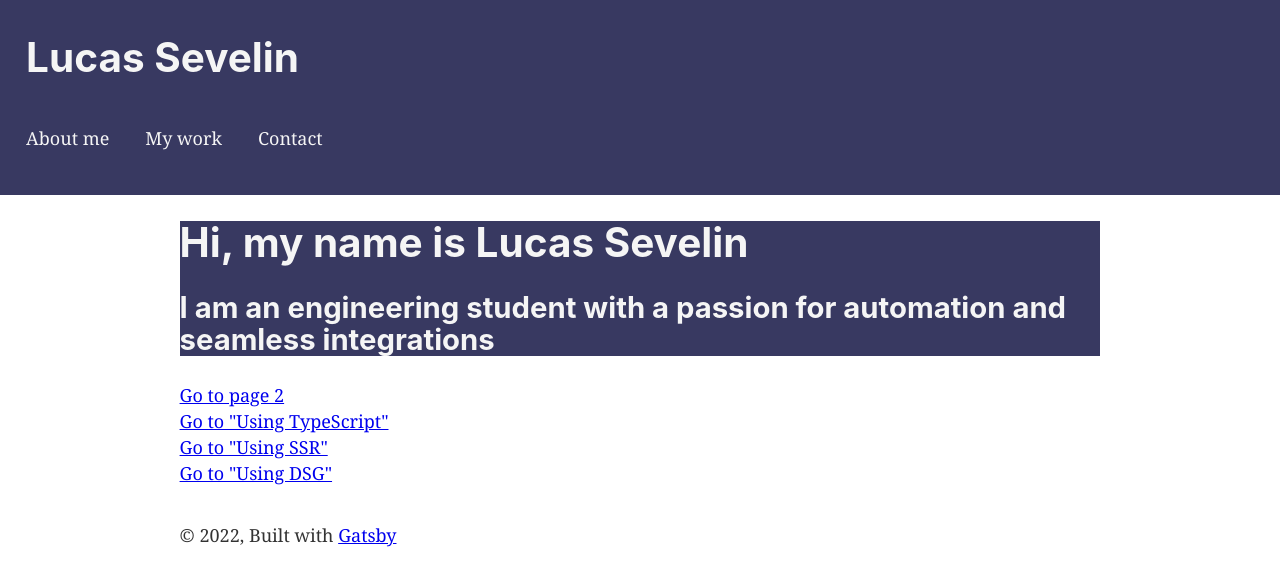
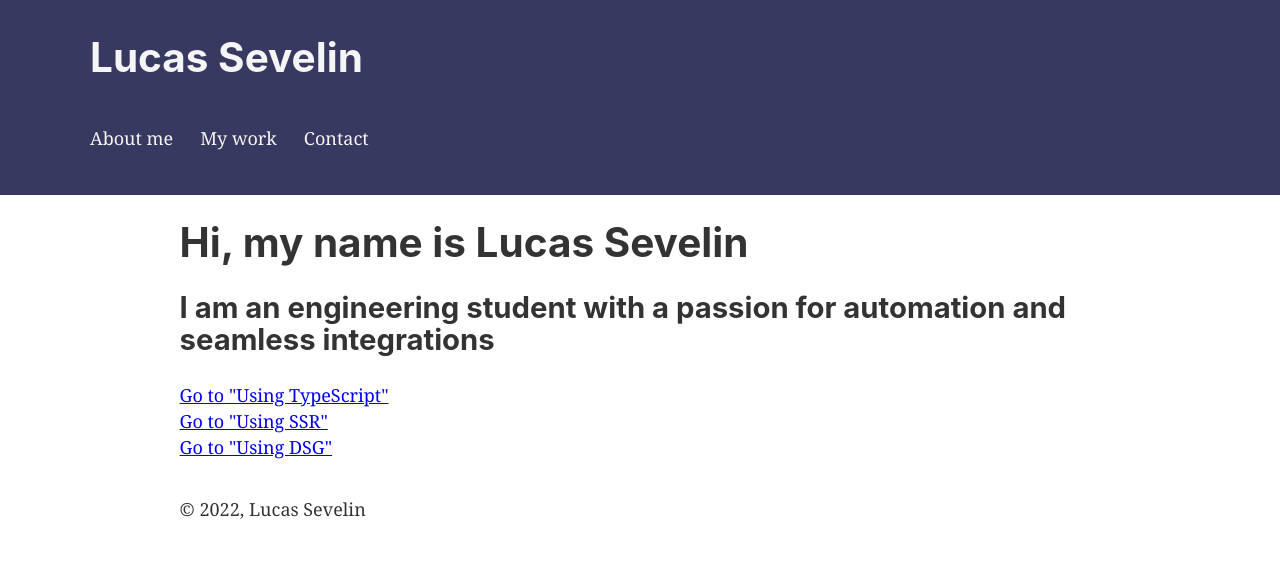
Before and after one commit to lucassevelin/gatsby-portfolio, a Gatsby site: page / in a window 1280 px wide. Built offline with nearby package versions, Linux system fonts and the light colour scheme; Gatsby itself is replaced by a stand-in of ours.

Commit message:
Started a local dev copy

```diff
--- a/src/components/layout.js
+++ b/src/components/layout.js
@@ -39,9 +39,7 @@ const Layout = ({ children }) => {
             marginTop: `2rem`,
           }}
         >
-          © {new Date().getFullYear()}, Built with
-          {` `}
-          <a href="https://www.gatsbyjs.com">Gatsby</a>
+          © {new Date().getFullYear()}, Lucas Sevelin
         </footer>
       </div>
     </>
--- a/src/css/index.module.css
+++ b/src/css/index.module.css
@@ -2,7 +2,4 @@
     padding: 0;
     margin: 0;
     border: 0;
-    height: 100%;
-    width: 100%;
-    background-color: #383961;
 }
--- a/src/css/navbar.module.css
+++ b/src/css/navbar.module.css
@@ -12,7 +12,7 @@ h1 {
 .navbarMainDiv {
     margin: 0 auto;
     max-width: 960;
-    padding: 2rem 2rem 1rem 0;
+    padding: 2rem 0 1rem 0;
     overflow: hidden;
 }
 
@@ -20,16 +20,17 @@ h1 {
     color: #f5f5f5;
     text-decoration: none;
     padding: 0;
-    padding-left: 1.45rem;
+    padding-left: 5rem;
 }
 
 .navbarItemsDiv {
     margin: 0;
     padding-top: 1rem;
+    padding-left: 3.55rem;
 }
 
 .navbarItem {
-    padding-right: 2rem;
+    padding-right: 1.5rem;
     color: #f5f5f5;
     text-decoration: none;
 }
--- a/src/pages/index.js
+++ b/src/pages/index.js
@@ -10,11 +10,10 @@ const IndexPage = () => (
   <Layout>
     <Seo title="Home" />
     <div className={landingDiv}>
-      <h1 class="white">Hi, my name is Lucas Sevelin</h1>
-      <h2 class="white">I am an engineering student with a passion for automation and seamless integrations</h2>
+      <h1>Hi, my name is Lucas Sevelin</h1>
+      <h2>I am an engineering student with a passion for automation and seamless integrations</h2>
     </div>
     <p>
-      <Link to="/page-2/">Go to page 2</Link> <br />
       <Link to="/using-typescript/">Go to "Using TypeScript"</Link> <br />
       <Link to="/using-ssr">Go to "Using SSR"</Link> <br />
       <Link to="/using-dsg">Go to "Using DSG"</Link>
```
Also changed, not shown: src/pages/page-2.js (deleted, +0 -16 lines), 1 other file.
